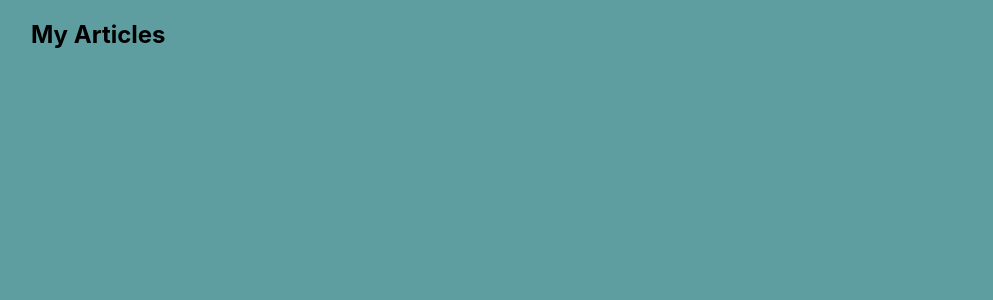
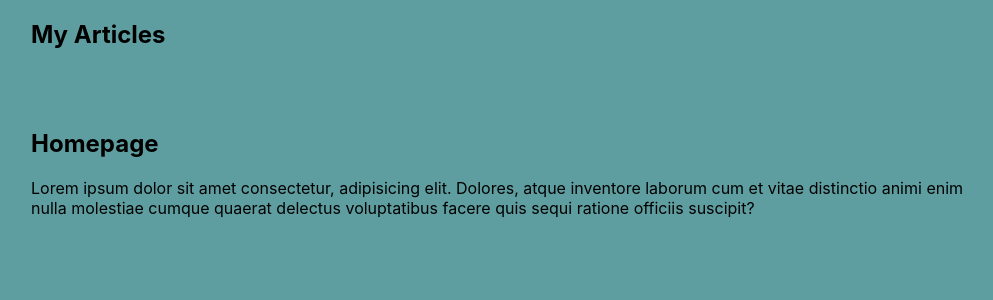
Before and after one commit to KJCastillo/multipage-site, a React (Create React App) app: page / in a window 1280 px wide. Shown: the top 300 px of the page, without its empty margins (129-1122 px from the left). Built offline with nearby package versions, Linux system fonts and the light colour scheme.

Commit message:
browser route and route added

```diff
--- a/package.json
+++ b/package.json
@@ -8,6 +8,7 @@
     "@testing-library/user-event": "^12.8.3",
     "react": "^17.0.2",
     "react-dom": "^17.0.2",
+    "react-router-dom": "5.1",
     "react-scripts": "4.0.3",
     "web-vitals": "^1.1.2"
   },
--- a/src/App.js
+++ b/src/App.js
@@ -1,13 +1,30 @@
-import './App.css'
+import "./App.css";
+import { BrowserRouter, Route } from "react-router-dom";
+import Home from "./pages/Home";
+import Contact from "./pages/Contact";
+import About from "./pages/About";
 
 function App() {
   return (
     <div className="App">
-      <nav>
-        <h1>My Articles</h1>
-      </nav>
+      <BrowserRouter>
+        <nav>
+          <h1>My Articles</h1>
+        </nav>
+
+        <Route path="/">
+          <Home />
+        </Route>
+        <Route path="/about">
+          <About />
+        </Route>
+        <Route path="/contact">
+          <Contact />
+        </Route>
+
+      </BrowserRouter>
     </div>
   );
 }
 
-export default App
+export default App;
```
Also changed, not shown: 1 other file (tests, documents, lock files or other folders).
